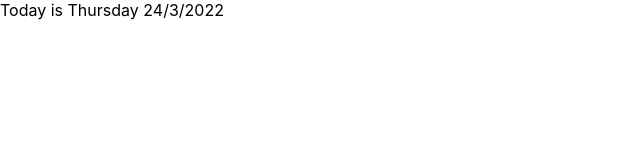
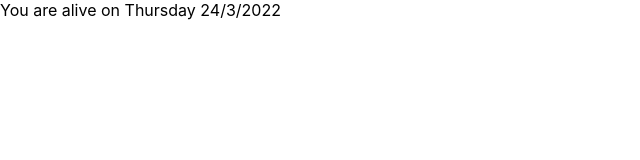
Before and after one commit to firetop0011/github-actions-example, a React (Create React App) app: page / in a window 1280 px wide. Shown: the top 160 px of the page, without its empty margins (0-640 px from the left). Built offline with nearby package versions, Linux system fonts and the light colour scheme.

Commit message:
changed text

```diff
--- a/src/Today.js
+++ b/src/Today.js
@@ -14,7 +14,7 @@ const Today = (props) => {
   const month = date.getMonth() + 1;
   const day = date.getDate();
   const currWeekDay = weekdays[date.getDay()];
-  return `Today is ${currWeekDay} ${day}/${month}/${year}`;
+  return `You are alive on ${currWeekDay} ${day}/${month}/${year}`;
 };
 
 export default Today;
```
